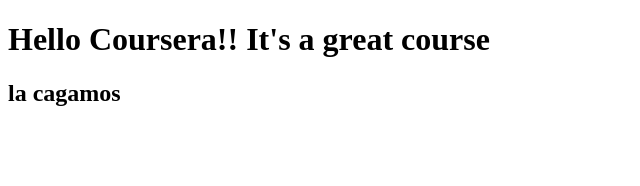
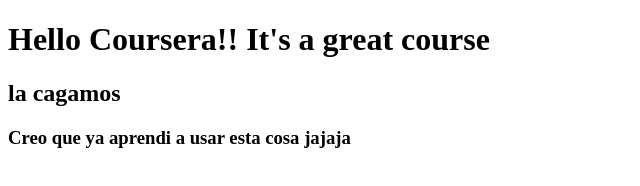
Before and after one commit to TonyAlvarez/coursera-test, a plain HTML site: page site/index.html in a window 1280 px wide. Shown: the whole page, without its empty margins (0-640 px from the left). Drawn offline with Linux system fonts and the light colour scheme.

Commit message:
Small addition to our page content

```diff
--- a/site/index.html
+++ b/site/index.html
@@ -6,5 +6,6 @@
 <body>
 	<h1>Hello Coursera!! It's a great course</h1>
 	<h2>la cagamos</h2>
+	<h3>Creo que ya aprendi a usar esta cosa jajaja</h3>
 </body>
 </html>
```
